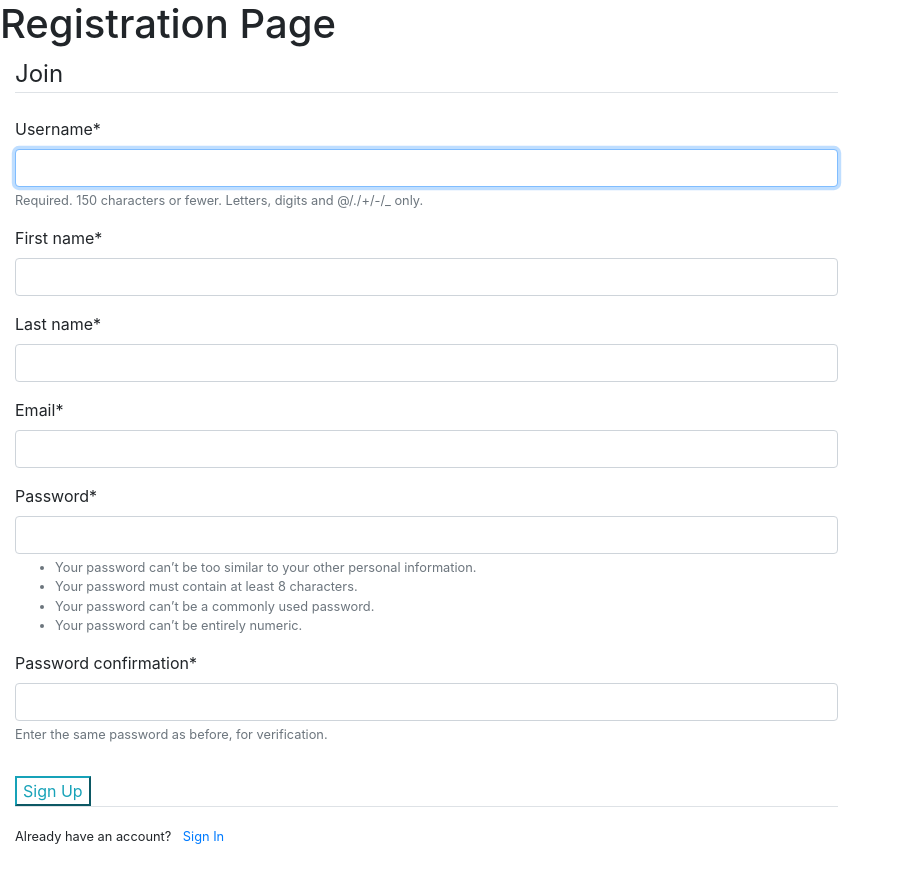
After one commit to nashirba/trydjango-rbk, a Django app: page /register/ in a window 1280 px wide. The commit adds this page. Shown: the whole page, without its empty margins (0-902 px from the left). Run offline with Django 3.2, Linux system fonts and the light colour scheme; some libraries are stand-ins or nearby versions.

Commit message:
:boom: created user registration page part1

```diff
--- /dev/null
+++ b/app/users/forms.py
@@ -0,0 +1,13 @@
+from django import forms
+from django.contrib.auth.models import User
+from django.contrib.auth.forms import UserCreationForm
+
+
+class UserRegisterForm(UserCreationForm):
+    first_name = forms.CharField(max_length=50, label='First name')
+    last_name = forms.CharField(max_length=50, label='Last name')
+    email = forms.EmailField()
+
+    class Meta:
+        model = User
+        fields = ['username', 'first_name', 'last_name', 'email', 'password1', 'password2']
--- a/app/users/views.py
+++ b/app/users/views.py
@@ -1,3 +1,16 @@
-from django.shortcuts import render
+from django.shortcuts import render, redirect
+from django.contrib import messages
+from .forms import UserRegisterForm
 
-# Create your views here.
+def register(request):
+    if request.method == 'POST':
+        form = UserRegisterForm(request.POST)
+        if form.is_valid():
+            form.save()
+            username = form.cleaned_data.get('username')
+            messages.success(request, f'Account created for {username}')
+            return redirect('index')
+    else:
+        form = UserRegisterForm()
+    context = {'form': form}
+    return render(request, 'register.html', context)
--- a/config/settings.py
+++ b/config/settings.py
@@ -27,8 +27,9 @@ INSTALLED_APPS = [
     'django.contrib.sessions',
     'django.contrib.messages',
     'django.contrib.staticfiles',
+    'crispy_forms',
     'app.unsplash',
-    'app.users'
+    'app.users',
 ]
 
 MIDDLEWARE = [
@@ -107,3 +108,6 @@ USE_TZ = True
 # https://docs.djangoproject.com/en/3.1/howto/static-files/
 
 STATIC_URL = '/static/'
+
+# to set latest boostrap to crispy form
+CRISPY_TEMPLATE_PACK = 'bootstrap4'
--- a/config/urls.py
+++ b/config/urls.py
@@ -1,8 +1,10 @@
 from django.contrib import admin
 from django.urls import path, include
+from app.users import views as user_view
 
 
 urlpatterns = [
     path('admin/', admin.site.urls),
+    path('register/', user_view.register, name='register'),
     path('', include('app.unsplash.urls'))
 ]
--- a/templates/base.html
+++ b/templates/base.html
@@ -10,7 +10,13 @@
 
 </head>
 <body>
-
+    {% if messages %}
+        {% for message in messages %}
+            <div class='alert alert-{{ message.tags }}'>
+                {{ message }}
+            </div>
+        {% endfor %}
+    {% endif%}
     {% block content %}
     {% endblock content %}
 
--- /dev/null
+++ b/templates/register.html
@@ -0,0 +1,27 @@
+{% extends 'base.html' %}
+{% load crispy_forms_tags %}
+{% block content %}
+    <h1>Registration Page</h1>
+    <div class='col-md-8'>
+        <div class='content-section'>
+            <form method='POST'>
+                {% csrf_token %}
+                <fieldset class='form-group'>
+                    <legend class='border-bottom mb-4'>Join</legend>
+                    {{ form|crispy }}
+                </fieldset>
+                <div>
+                    <button class='btn-outline-info' type='submit'>Sign Up</button>
+                </div>
+            </form>
+            <div class='border-top pt-3'>
+                <small class='text muted'>
+                    Already have an account? <a class='ml-2' href="#">Sign In</a>
+                </small>
+                <br><br><br>
+            </div>
+        </div>
+    </div>
+
+
+{% endblock content %}
```
